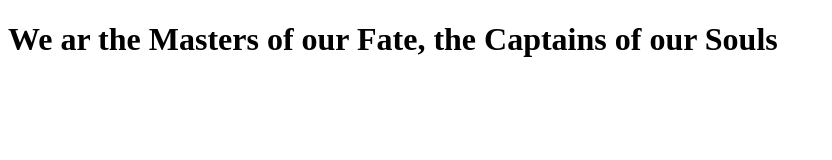
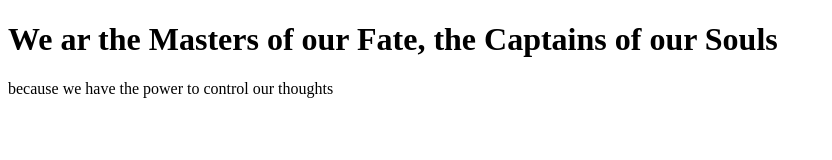
Before and after one commit to VicDomark/VicDomark.github.io, a plain HTML site: page index.html in a window 1280 px wide. Shown: the whole page, without its empty margins (0-832 px from the left). Drawn offline with Linux system fonts and the light colour scheme.

Commit message:
paragraph added

```diff
--- a/index.html
+++ b/index.html
@@ -6,5 +6,6 @@
 </head>
 <body>
 	<h1>We ar the Masters of our Fate, the Captains of our Souls </h1>
+	<p>because we have the power to control our thoughts</p>
 </body>
 </html>
```
